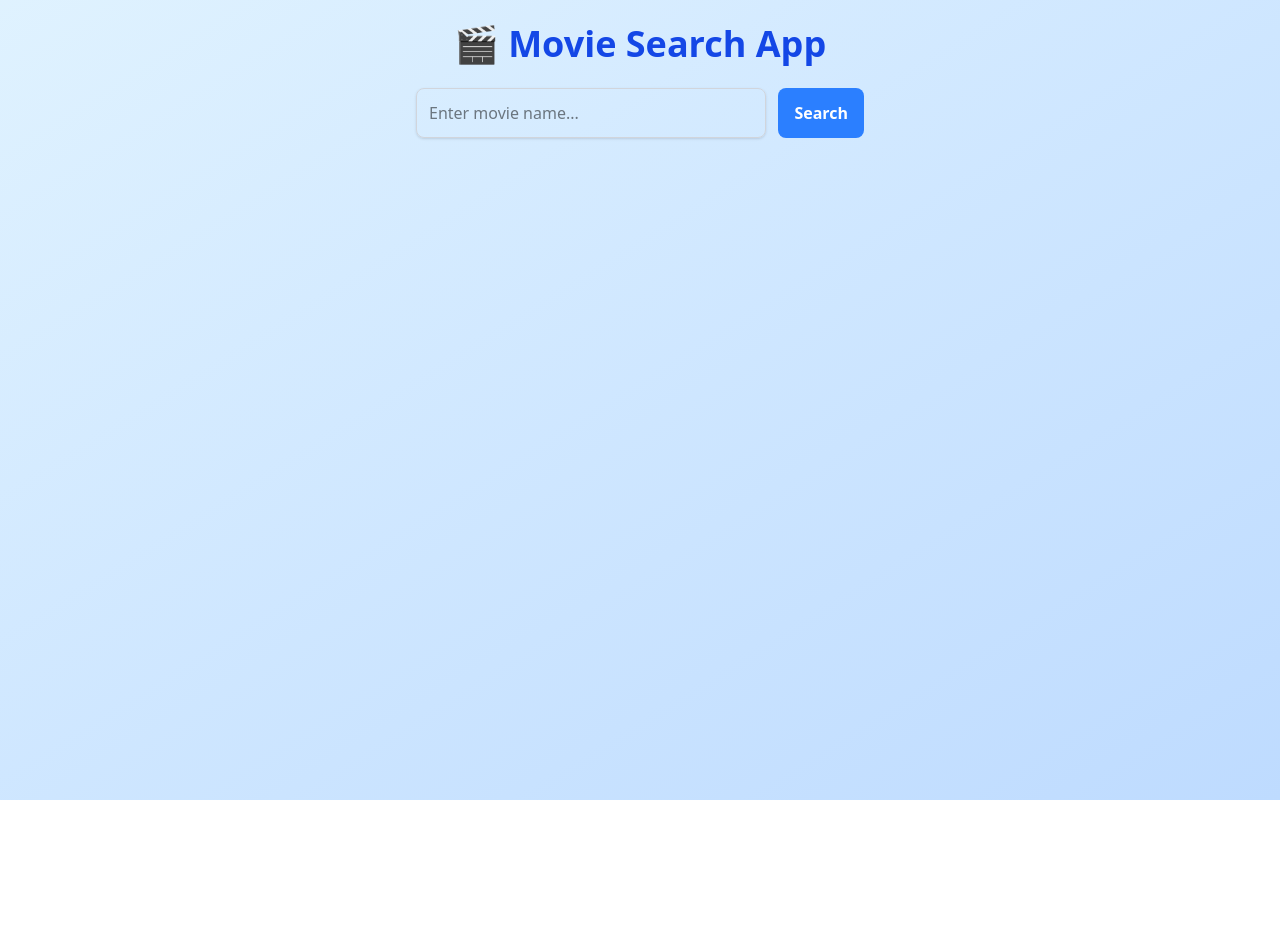
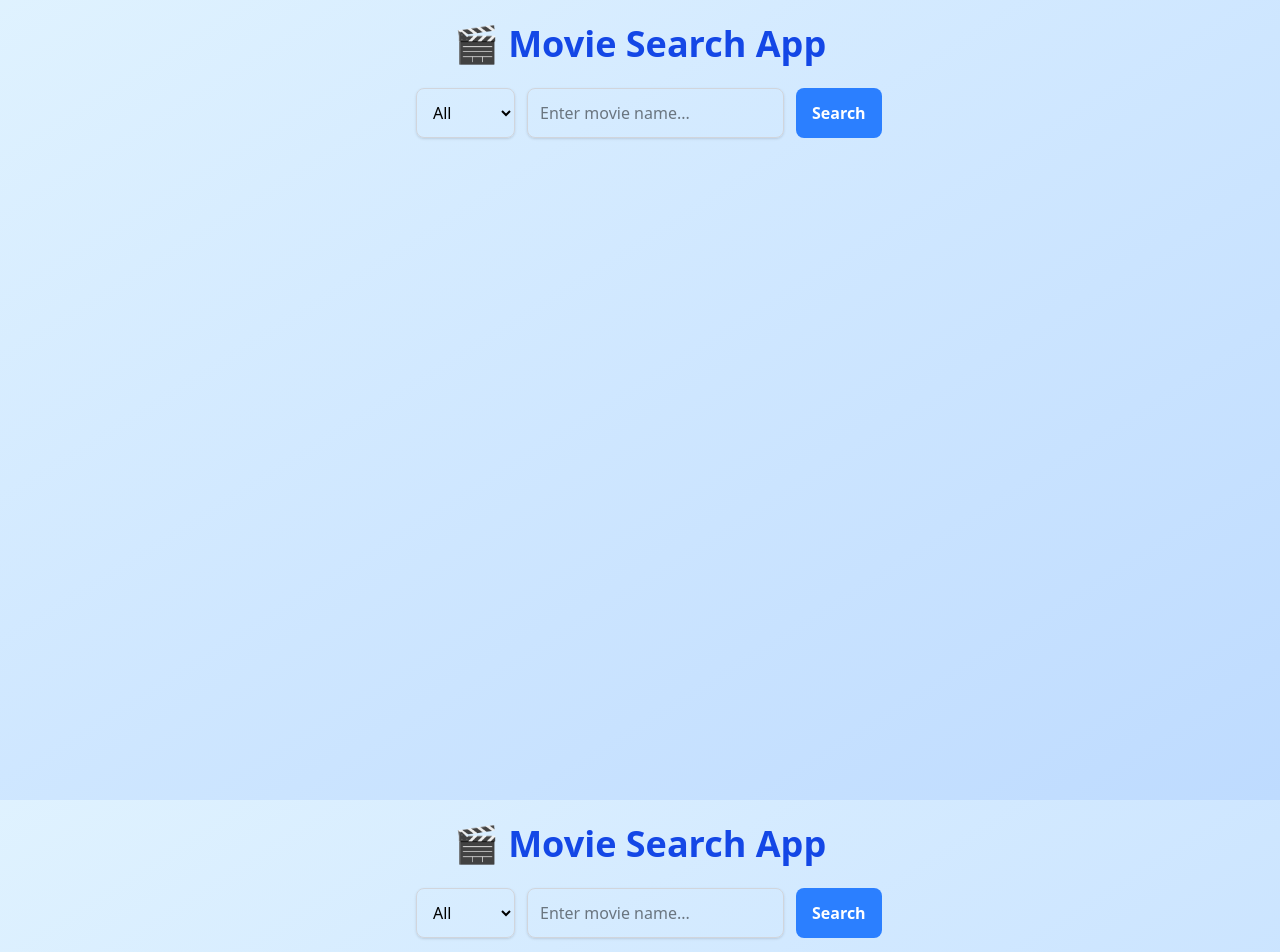
Before and after one commit to Ahmed2calo/my-app, a React (Vite) app: page / in a window 1280 px wide. Shown: the top 952 px of the page. Before the commit the page ends 800 px from the top, so only its background shows below. Built offline with nearby package versions, Linux system fonts and the light colour scheme.

Commit message:
Use environment variables for API key and cleanup

```diff
--- a/package.json
+++ b/package.json
@@ -14,6 +14,7 @@
     "axios": "^1.10.0",
     "react": "^19.1.0",
     "react-dom": "^19.1.0",
+    "react-router-dom": "^5.3.4",
     "tailwindcss": "^4.1.11"
   },
   "devDependencies": {
--- a/src/App.tsx
+++ b/src/App.tsx
@@ -1,13 +1,12 @@
-import Movie from "./Movie"
+import Movie from "./Movie";
 
 function App() {
-
-
   return (
-
-
-    <Movie></Movie>
-  )
+    <>
+      <Movie />
+      <Movie />
+    </>
+  );
 }
 
-export default App
+export default App;
--- a/src/Movie.tsx
+++ b/src/Movie.tsx
@@ -1,5 +1,3 @@
-// src/Movie.tsx
-
 import React, { useState } from "react";
 import axios from "axios";
 
@@ -8,6 +6,8 @@ type MovieType = {
   Year: string;
   imdbID: string;
   Poster: string;
+  Plot?: string;
+  Awards?: string;
 };
 
 function Movie() {
@@ -15,6 +15,10 @@ function Movie() {
   const [movies, setMovies] = useState<MovieType[] | null>(null);
   const [error, setError] = useState("");
   const [loading, setLoading] = useState(false);
+  const [filterType, setFilterType] = useState("all"); // ✅ filter state
+
+  // Use environment variable here
+  const API_KEY = import.meta.env.VITE_OMDB_API_KEY;
 
   const handleChange = (e: React.ChangeEvent<HTMLInputElement>) => {
     setQuery(e.target.value);
@@ -32,30 +36,86 @@ function Movie() {
   const fetchMovies = () => {
     setLoading(true);
     setError("");
+
     axios
-      .get(`https://www.omdbapi.com/?apikey=3b3a2649&s=${encodeURIComponent(query)}`)
+      .get(
+        `https://www.omdbapi.com/?apikey=${API_KEY}&s=${encodeURIComponent(
+          query.trim()
+        )}${filterType !== "all" ? `&type=${filterType}` : ""}`
+      )
       .then((response) => {
         if (response.data.Response === "True") {
-          setMovies(response.data.Search);
+          const searchResults = response.data.Search;
+
+          Promise.all(
+            searchResults.map((movie: MovieType) =>
+              axios
+                .get(
+                  `https://www.omdbapi.com/?apikey=${API_KEY}&i=${movie.imdbID}&plot=short`
+                )
+                .then((detailResponse) => {
+                  if (detailResponse.data.Response === "True") {
+                    return {
+                      ...movie,
+                      Plot: detailResponse.data.Plot,
+                      Awards: detailResponse.data.Awards,
+                    };
+                  }
+                  return movie; // fallback if details not found
+                })
+                .catch((error) => {
+                  console.error(
+                    `Error fetching details for ${movie.Title}`,
+                    error
+                  );
+                  return movie; // fallback if error occurs
+                })
+            )
+          )
+            .then((detailedMovies) => {
+              setMovies(detailedMovies);
+            })
+            .catch((error) => {
+              console.error("Error fetching detailed movie data", error);
+              setError("Error fetching movie details. Please try again.");
+              setMovies(searchResults); // fallback to basic search results
+            })
+            .finally(() => {
+              setLoading(false);
+            });
         } else {
           setMovies(null);
           setError(response.data.Error || "Movie not found.");
+          setLoading(false);
         }
       })
       .catch((error) => {
         console.error(error);
         setError("Error fetching data. Please try again.");
-      })
-      .finally(() => {
         setLoading(false);
       });
   };
 
   return (
     <div className="min-h-screen bg-gradient-to-br from-sky-100 to-blue-200 flex flex-col items-center p-6">
-      <h1 className="text-3xl md:text-4xl font-bold text-blue-700 mb-6">🎬 Movie Search App</h1>
+      <h1 className="text-3xl md:text-4xl font-bold text-blue-700 mb-6">
+        🎬 Movie Search App
+      </h1>
+      <form
+        onSubmit={handleSubmit}
+        className="flex flex-col sm:flex-row gap-3 w-full max-w-md"
+      >
+        {/* ✅ Filter Dropdown */}
+        <select
+          value={filterType}
+          onChange={(e) => setFilterType(e.target.value)}
+          className="border border-gray-300 rounded-lg p-3 focus:outline-none focus:ring-2 focus:ring-blue-400 shadow-sm"
+        >
+          <option value="all">All</option>
+          <option value="movie">Movies</option>
+          <option value="series">Series</option>
+        </select>
 
-      <form onSubmit={handleSubmit} className="flex flex-col sm:flex-row gap-3 w-full max-w-md">
         <input
           type="text"
           placeholder="Enter movie name..."
@@ -73,7 +133,9 @@ function Movie() {
       </form>
 
       {error && <p className="text-red-600 mt-4 font-medium">{error}</p>}
-      {loading && <p className="mt-4 text-blue-700 animate-pulse">Loading...</p>}
+      {loading && (
+        <p className="mt-4 text-blue-700 animate-pulse">Loading...</p>
+      )}
 
       {movies && (
         <div className="grid grid-cols-1 sm:grid-cols-2 md:grid-cols-3 lg:grid-cols-4 gap-6 mt-8 w-full max-w-6xl">
@@ -93,8 +155,18 @@ function Movie() {
                   <span className="text-gray-600">No Image</span>
                 </div>
               )}
-              <h2 className="text-lg font-semibold text-gray-800">{movie.Title}</h2>
+              <h2 className="text-lg font-semibold text-gray-800">
+                {movie.Title}
+              </h2>
               <p className="text-gray-600">{movie.Year}</p>
+              <p className="text-gray-700 text-sm mt-2 line-clamp-2">
+                {movie.Plot && movie.Plot !== "N/A"
+                  ? movie.Plot
+                  : "No description available."}
+              </p>
+              {movie.Awards && movie.Awards !== "N/A" && (
+                <p className="text-green-600 text-xs mt-1">{movie.Awards}</p>
+              )}
             </div>
           ))}
         </div>
```
Also changed, not shown: 2 other files (tests, documents, lock files or other folders).
